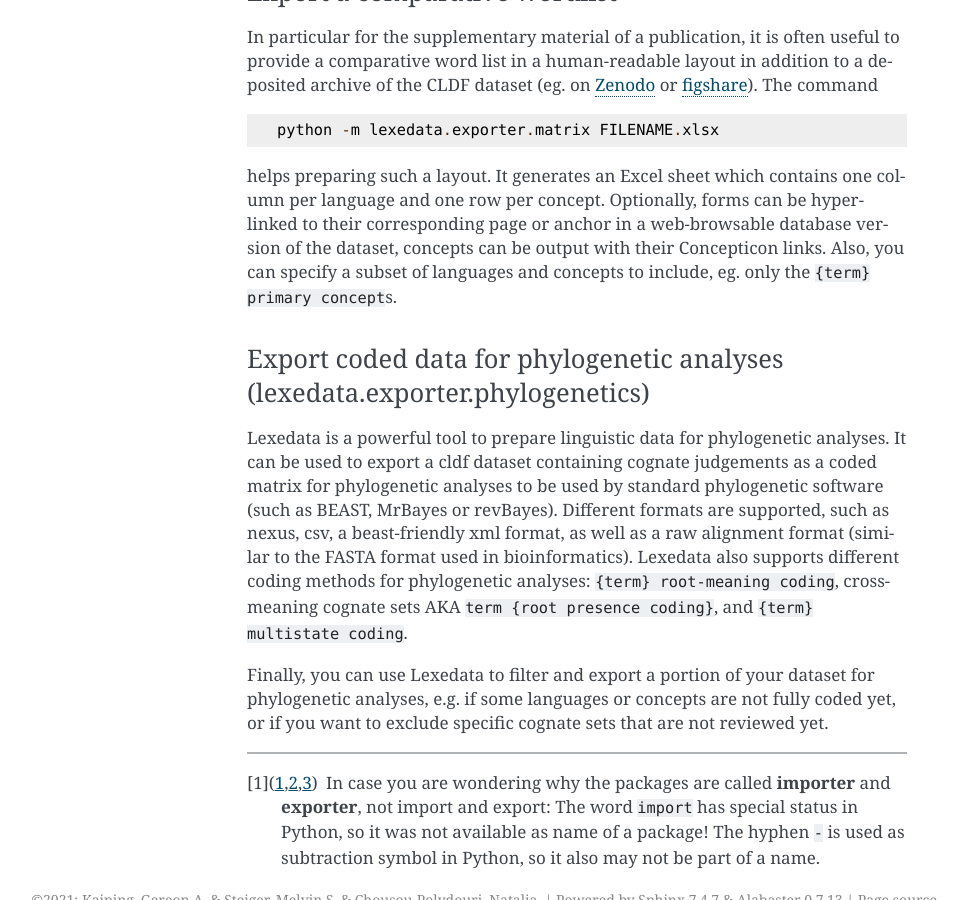
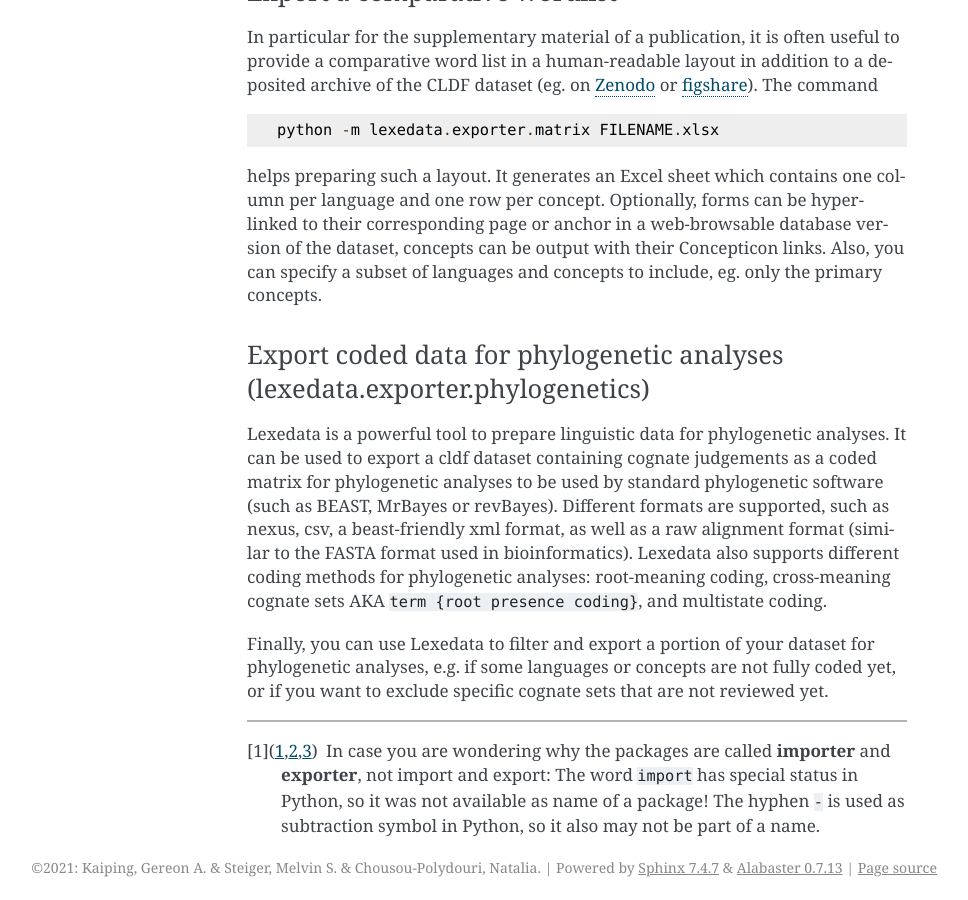
Before and after one commit to lexedata/lexedata, a Sphinx documentation site: the page built from docs/Manual.md, in a window 1280 px wide and 900 px high, scrolled down 13613 px. Shown: the whole window, without its empty margins (173-1141 px from the left). Built offline with Sphinx 7.4.7, drawn with Linux system fonts in a browser that asks for light colours.

Commit message:
Role comes before the backtick
https://myst-parser.readthedocs.io/en/latest/syntax/syntax.html#roles-an-in-line-extension-point

````diff
--- a/docs/Manual.md
+++ b/docs/Manual.md
@@ -268,7 +268,7 @@ or [figshare](https://figshare.com/)). The command
 python -m lexedata.exporter.matrix FILENAME.xlsx
 ```
 
-helps preparing such a layout. It generates an Excel sheet which contains one column per language and one row per concept. Optionally, forms can be hyperlinked to their corresponding page or anchor in a web-browsable database version of the dataset, concepts can be output with their Concepticon links. Also, you can specify a subset of languages and concepts to include, eg. only the `{term} primary concept`s.
+helps preparing such a layout. It generates an Excel sheet which contains one column per language and one row per concept. Optionally, forms can be hyperlinked to their corresponding page or anchor in a web-browsable database version of the dataset, concepts can be output with their Concepticon links. Also, you can specify a subset of languages and concepts to include, eg. only the {term}` primary concept`s.
 
 ### Export coded data for phylogenetic analyses (lexedata.exporter.phylogenetics)
 
@@ -278,8 +278,8 @@ as a coded matrix for phylogenetic analyses to be used by standard phylogenetic
 software (such as BEAST, MrBayes or revBayes). Different formats are supported,
 such as nexus, csv, a beast-friendly xml format, as well as a raw alignment
 format (similar to the FASTA format used in bioinformatics). Lexedata also
-supports different coding methods for phylogenetic analyses: `{term} root-meaning coding`,
-cross-meaning cognate sets AKA `term {root presence coding}`, and `{term} multistate coding`.
+supports different coding methods for phylogenetic analyses: {term}` root-meaning coding`,
+cross-meaning cognate sets AKA `term {root presence coding}`, and {term}` multistate coding`.
 
 Finally, you can use Lexedata
 to filter and export a portion of your dataset for phylogenetic analyses, e.g.
````
